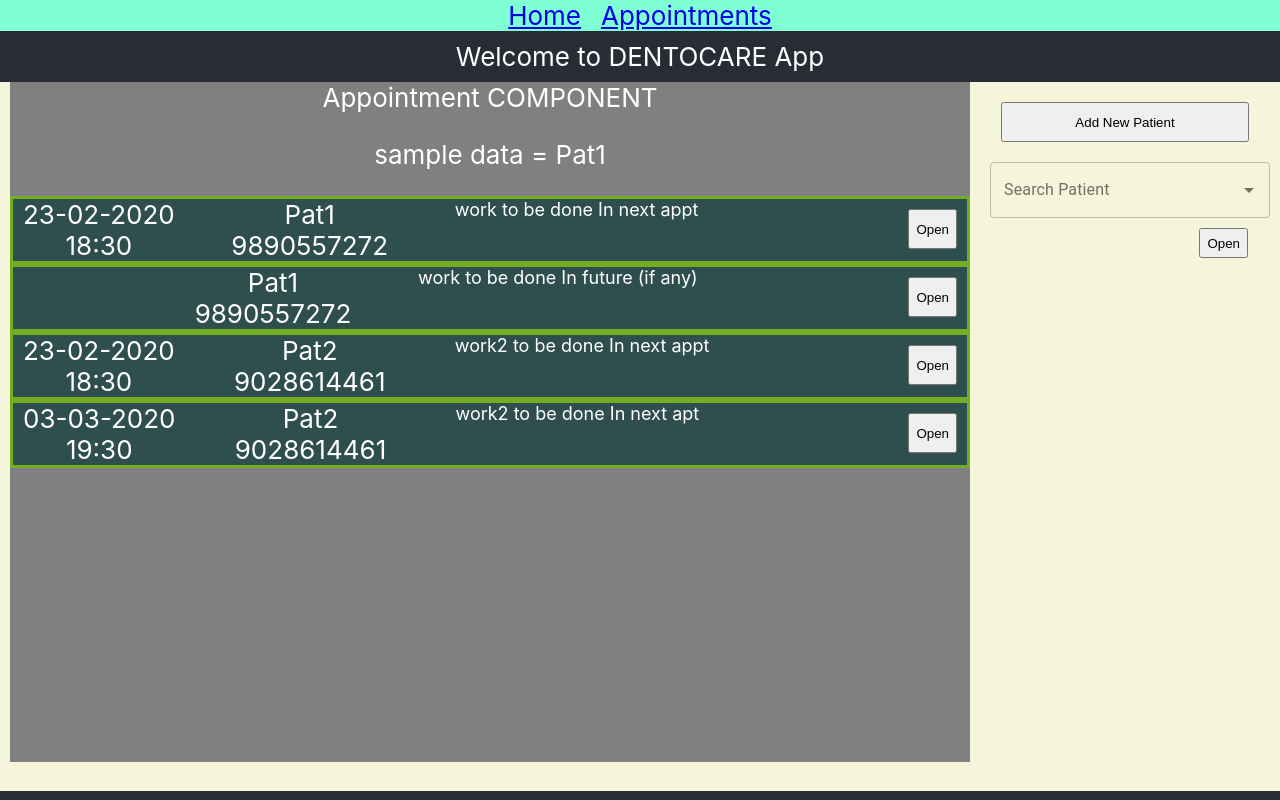
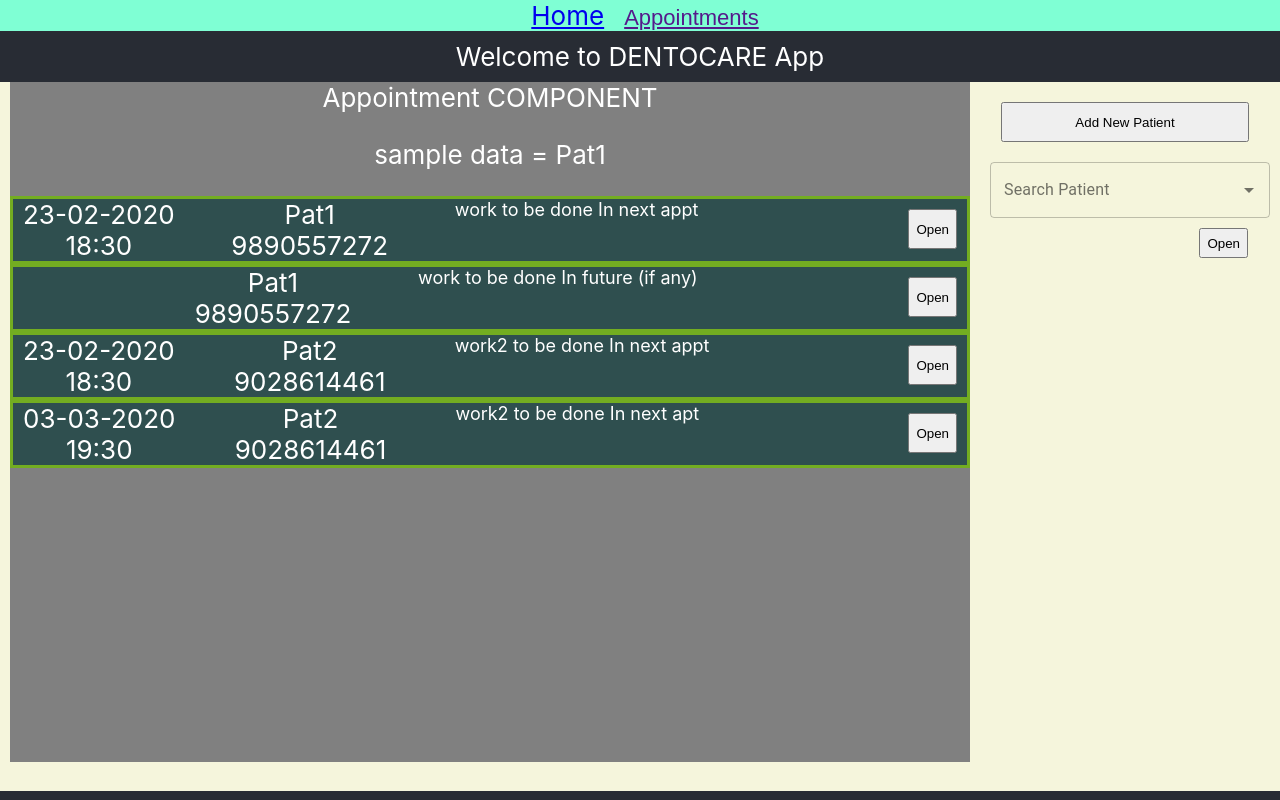
Before and after one commit to abhijeetmundhe/dentocare, a React (Create React App) app: page / in a window 1280 px wide. Built offline with nearby package versions, Linux system fonts and the light colour scheme.

Commit message:
appointment-navigation-to-button-lookalike

```diff
--- a/src/App.css
+++ b/src/App.css
@@ -102,6 +102,16 @@
 .nav-link {
   margin: 10px;
 }
+.nav-bar-btn-appointments {
+  background: none!important;
+  border: none;
+  padding: 0!important;
+  font-size: 22px;
+  color: rgb(85, 26, 139);
+  text-decoration: underline;
+  cursor: pointer;
+  margin-left: 10px;
+}
 
 @keyframes App-logo-spin {
   from {
--- a/src/App/AppNavbar.js
+++ b/src/App/AppNavbar.js
@@ -1,6 +1,7 @@
 import React from 'react';
 import { Navbar, Nav } from 'react-bootstrap';
 import { withRouter } from 'react-router-dom';
+import AppHistory from './AppHistory';
 
 const AppNavigation = (props) => {
     console.log(props);
@@ -9,7 +10,8 @@ const AppNavigation = (props) => {
             <Navbar.Collapse id="basic-navbar-nav">
                 <Nav className="navigation-bar">
                     <Nav.Link href="/">Home</Nav.Link>
-                    <Nav.Link href="/Appointments">Appointments</Nav.Link>
+                    <button className='nav-bar-btn-appointments'
+                    onClick={() => AppHistory.push('/Appointments')}>Appointments</button>
                 </Nav>
             </Navbar.Collapse>
         </Navbar>
```
